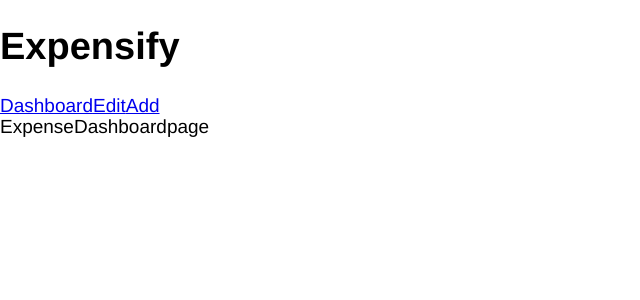
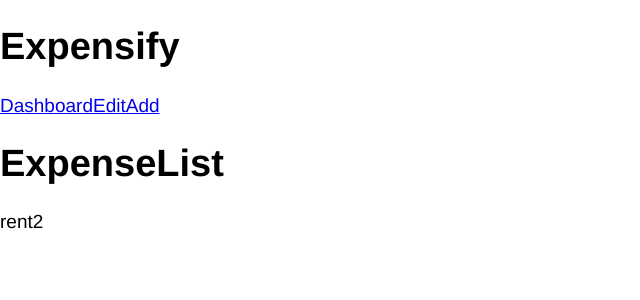
Before and after one commit to shrutidhungana/budget-app, a React (Create React App) app: page / in a window 1280 px wide. Shown: the top 300 px of the page, without its empty margins (0-640 px from the left). Built offline with nearby package versions, Linux system fonts and the light colour scheme.

Commit message:
Expense List

```diff
--- a/src/App.jsx
+++ b/src/App.jsx
@@ -15,6 +15,10 @@
   store.dispatch(addExpense({ description: 'Water bill' }))
   store.dispatch(addExpense({description:'Gas bill'}))
   store.dispatch(setTextFilter('water'))
+
+  setTimeout(() => {
+    store.dispatch(setTextFilter('rent'))
+  }, 4000)
 
   const state = store.getState();
   const visibleExpenses = getVisibleExpenses(state.expenses, state.filters);
--- a/src/components/Expense/ExpenseDashboardpage.jsx
+++ b/src/components/Expense/ExpenseDashboardpage.jsx
@@ -1,9 +1,10 @@
 import React from 'react'
+import ExpenseList from './ExpenseList'
 
 const ExpenseDashboardpage = () => {
   return (
       <div>
-          ExpenseDashboardpage
+          <ExpenseList />
       </div>
   )
 }
--- /dev/null
+++ b/src/components/Expense/ExpenseList.jsx
@@ -0,0 +1,23 @@
+import React from 'react'
+import { connect } from 'react-redux'
+
+const ExpenseList = (props) => {
+    return (
+        <div>
+            <h1>
+                ExpenseList
+            </h1>
+            {props.filters.text}
+            {props.expenses.length}
+        </div>
+    );
+};
+
+const mapStateToProps = (state) => {
+    return {
+        expenses: state.expenses,
+        filters: state.filters
+    };
+};
+
+    export default  connect(mapStateToProps)(ExpenseList)
```
